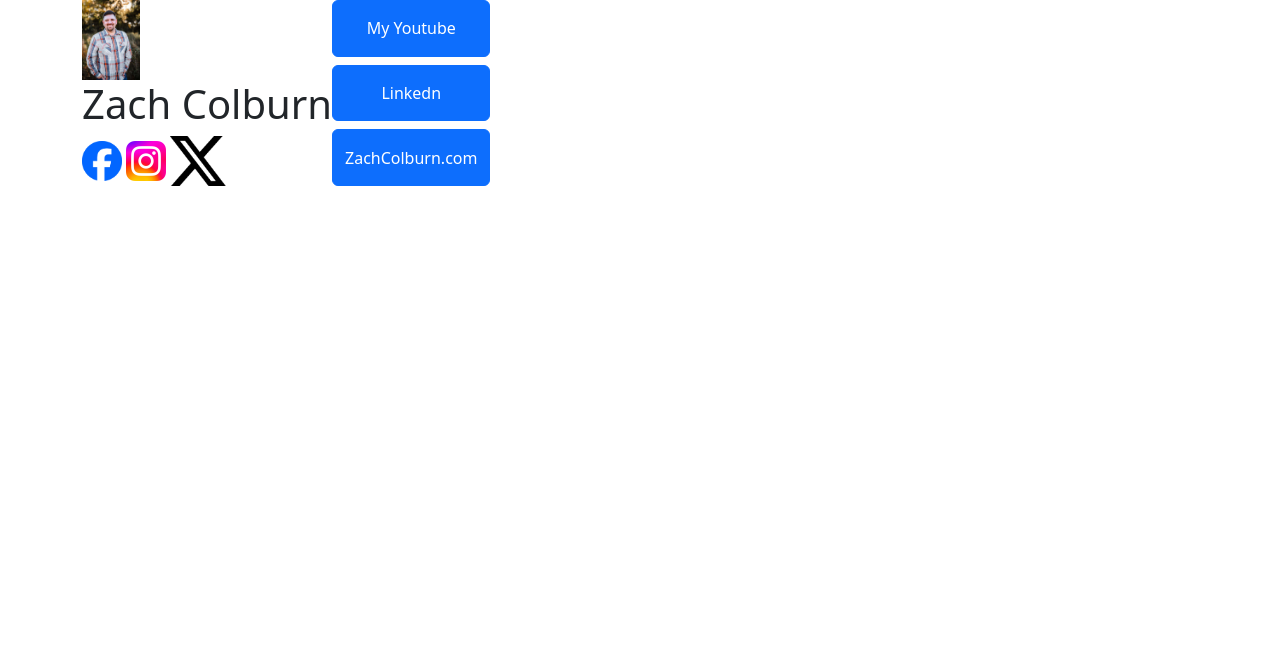
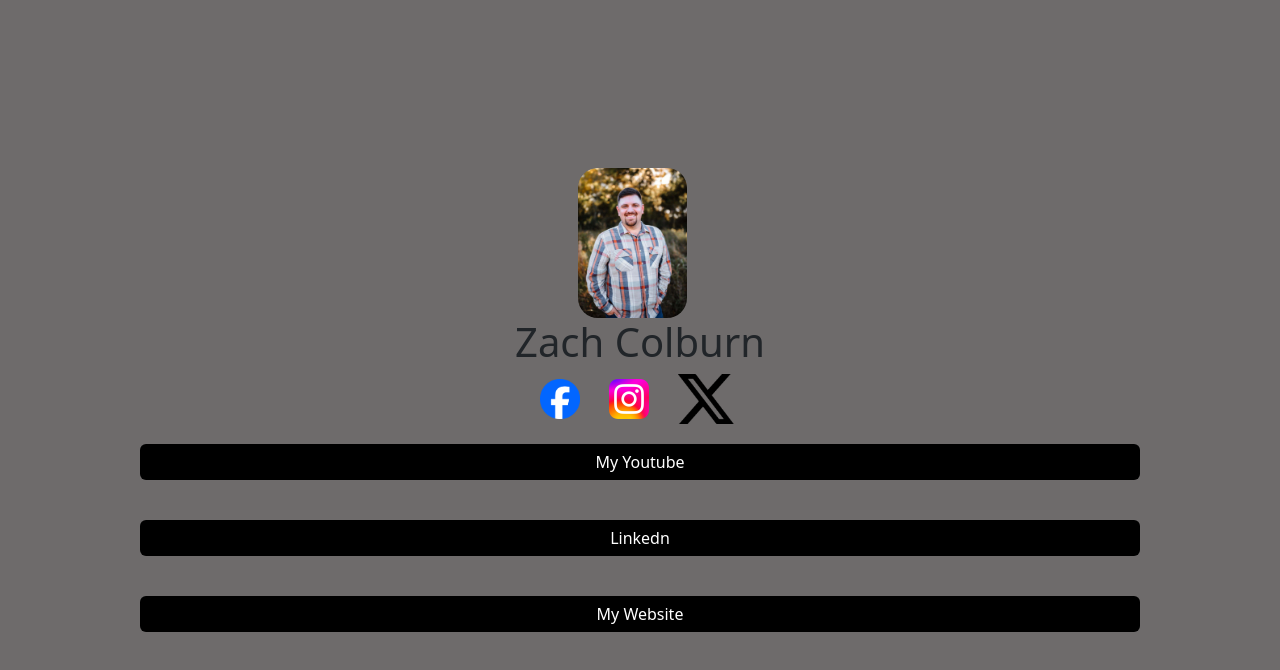
Before and after one commit to Zpcolburn/LAB-link-in-bio, a plain HTML site: page index.html in a window 1280 px wide. Drawn offline with nearby package versions, Linux system fonts and the light colour scheme.

Commit message:
finished up

```diff
--- a/index.html
+++ b/index.html
@@ -11,7 +11,7 @@
 
   <div class="container">
     <header>
-      <img class="profile" src="images/profile.jpg" alt="pic" height="80">
+      <img class="profile" src="images/profile.jpg" alt="pic">
       <h1>Zach Colburn</h1>
       <img src="images/facebook.png" alt="facebook" height="40">
       <img src="images/instagram.png" alt="instagram" height="40">
@@ -19,11 +19,11 @@
     </header>
     <div class="d-grid gap-2">
       <button class="btn btn-primary" type="button">My Youtube</button>
+      <br>
       <button class="btn btn-primary" type="button">Linkedn</button>
-      <button class="btn btn-primary" type="button">ZachColburn.com</button>
+      <br>
+      <button class="btn btn-primary" type="button">My Website</button>
     </div>
-
-
   </div>
 
 
--- a/main.css
+++ b/main.css
@@ -1,3 +1,34 @@
+body {
+  background-color: rgb(110, 107, 107);
+  justify-content: center;
+  height: 100vh;
+  align-items: center;
+  display: flex;
+
+}
+
 .container {
   display:flex;
+  justify-content: center;
+  flex-direction: column;
+  align-items: center;
 }
+header {
+  padding-bottom: 20px;
+}
+img.profile {
+  display: flex;
+  justify-content: center;
+  margin-left: 63px;
+  size: 100;
+  border-radius: 20px;
+  height: 150px;
+}
+img {
+  margin-left: 25px;
+}
+button.btn.btn-primary {
+  background-color: black;
+  border: 0px;
+  width: 1000px;
+}
```
